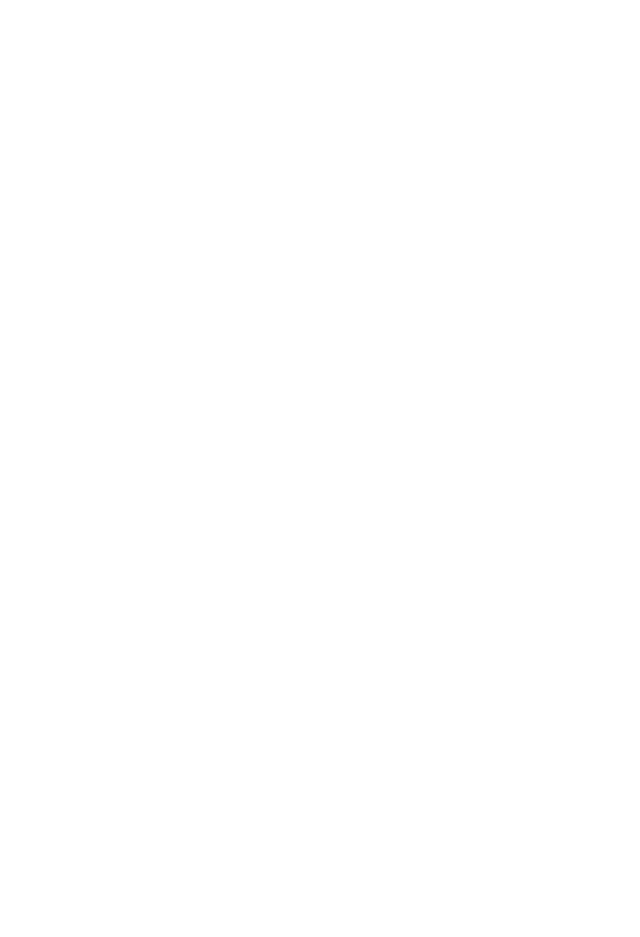
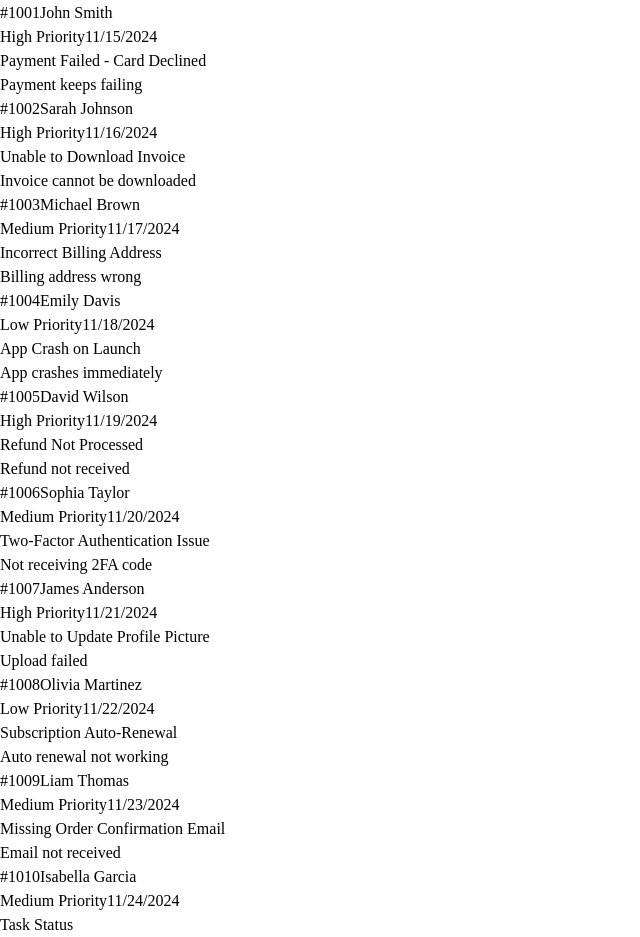
Before and after one commit to Ashraf682932/Ticket-System, a React (Vite) app: page / in a window 1280 px wide. Shown: the part 983-1920 px from the top of the page, without its empty margins (0-640 px from the left). Before the commit the page ends 888 px from the top, so only its background shows below. Built offline with nearby package versions, Linux system fonts and the light colour scheme.

Commit message:
load data and show

```diff
--- a/package.json
+++ b/package.json
@@ -11,7 +11,8 @@
   },
   "dependencies": {
     "react": "^19.2.0",
-    "react-dom": "^19.2.0"
+    "react-dom": "^19.2.0",
+    "react-toastify": "^11.0.5"
   },
   "devDependencies": {
     "@eslint/js": "^9.39.1",
--- /dev/null
+++ b/public/ticket.json
@@ -0,0 +1,92 @@
+[
+  {
+    "id": 1001,
+    "title": "Login Issues - Can't Access Account",
+    "description": "Customer cannot login to account",
+    "customer": "John Smith",
+    "priority": "High",
+    "status": "Open",
+    "createdAt": "11/15/2024"
+  },
+  {
+    "id": 1002,
+    "title": "Payment Failed - Card Declined",
+    "description": "Payment keeps failing",
+    "customer": "Sarah Johnson",
+    "priority": "High",
+    "status": "Open",
+    "createdAt": "11/16/2024"
+  },
+  {
+    "id": 1003,
+    "title": "Unable to Download Invoice",
+    "description": "Invoice cannot be downloaded",
+    "customer": "Michael Brown",
+    "priority": "Medium",
+    "status": "In Progress",
+    "createdAt": "11/17/2024"
+  },
+  {
+    "id": 1004,
+    "title": "Incorrect Billing Address",
+    "description": "Billing address wrong",
+    "customer": "Emily Davis",
+    "priority": "Low",
+    "status": "Open",
+    "createdAt": "11/18/2024"
+  },
+  {
+    "id": 1005,
+    "title": "App Crash on Launch",
+    "description": "App crashes immediately",
+    "customer": "David Wilson",
+    "priority": "High",
+    "status": "Open",
+    "createdAt": "11/19/2024"
+  },
+  {
+    "id": 1006,
+    "title": "Refund Not Processed",
+    "description": "Refund not received",
+    "customer": "Sophia Taylor",
+    "priority": "Medium",
+    "status": "In Progress",
+    "createdAt": "11/20/2024"
+  },
+  {
+    "id": 1007,
+    "title": "Two-Factor Authentication Issue",
+    "description": "Not receiving 2FA code",
+    "customer": "James Anderson",
+    "priority": "High",
+    "status": "Open",
+    "createdAt": "11/21/2024"
+  },
+  {
+    "id": 1008,
+    "title": "Unable to Update Profile Picture",
+    "description": "Upload failed",
+    "customer": "Olivia Martinez",
+    "priority": "Low",
+    "status": "Open",
+    "createdAt": "11/22/2024"
+  },
+  {
+    "id": 1009,
+    "title": "Subscription Auto-Renewal",
+    "description": "Auto renewal not working",
+    "customer": "Liam Thomas",
+    "priority": "Medium",
+    "status": "In Progress",
+    "createdAt": "11/23/2024"
+  },
+  {
+    "id": 1010,
+    "title": "Missing Order Confirmation Email",
+    "description": "Email not received",
+    "customer": "Isabella Garcia",
+    "priority": "Medium",
+    "status": "Open",
+    "createdAt": "11/24/2024"
+  }
+]
--- a/src/App.jsx
+++ b/src/App.jsx
@@ -1,14 +1,29 @@
-import React from 'react'
+
 import './App.css'
+import { useState } from 'react'
 import Navbar from './components/navbar'
 import Hero from './components/Hero'
+import TicketSection from './components/TicketSection'
+import { ToastContainer } from 'react-toastify'
+
+
 function App() {
 
+  const [inProgress , setInProgress] = useState (0)
+    const [resolved , setResolved] = useState (0)
 
   return (
     <>
     <Navbar/>
     <Hero/>
+          <h2>In Progress: {inProgress}</h2>
+
+          <h2>Resolved: {resolved}</h2>
+      <TicketSection
+        setInProgress={setInProgress}
+        setResolved={setResolved}
+      />
+            <ToastContainer />
     </>
   )
 }
--- /dev/null
+++ b/src/components/TaskStatus.jsx
@@ -0,0 +1,25 @@
+import React from 'react'
+
+const TaskStatus = ( {tasks , handleComplete,}) => {
+  return (
+    <div>
+
+      <h2 className="font-bold mb-4">Task Status</h2>
+
+    {tasks.map(task => (
+        <div key={task.id} className='bg-white p-3 rounded shadow'>
+            <p>{task.title}</p>
+
+            <button onClick={() => handleComplete(task.id) }
+               className='bg-green-500 text-white px-3 py-1 rounded mt-2'
+                >
+                Complete
+            </button>
+        </div>
+    ))}
+
+    </div>
+  ) ;
+} ;
+
+export default TaskStatus ;
--- /dev/null
+++ b/src/components/TicketCard.jsx
@@ -0,0 +1,25 @@
+import React from 'react'
+
+function TicketCard({ticket , handleAddTask}) {
+  return (
+    <div onClick={() => handleAddTask(ticket)}
+    className="bg-white p-4 rounded shadow cursor-pointer"
+    >
+         <h2 className="font-bold">{ticket.title}</h2>
+        <p className="text-sm">{ticket.description}</p>
+
+        <div className="flex justify-between mt-3 text-sm">
+        <span>#{ticket.id}</span>
+        <span>{ticket.customer}</span>
+         </div>
+
+        <div className="flex justify-between mt-2 text-sm">
+        <span>{ticket.priority} Priority</span>
+        <span>{ticket.createdAt}</span>
+      </div>
+
+    </div>
+  )
+}
+
+export default TicketCard ;
--- /dev/null
+++ b/src/components/TicketSection.jsx
@@ -0,0 +1,62 @@
+import React from 'react'
+import TicketCard from './TicketCard'
+import TaskStatus from './TaskStatus'
+import { useEffect ,useState } from 'react'
+import { ToastContainer, toast } from 'react-toastify'
+
+const TicketSection = ({ setInProgress , setResolved}) => {
+
+    const [tickets ,setTickets] = useState([]) ;
+
+     const [tasks,setTasks] = useState([]) ;
+
+     useEffect (() => {
+        fetch("/ticket.json")
+        .then ( res => res.json())
+        .then ( data =>setTickets(data));
+
+     },[]) ;
+
+     const handleAddTask = (ticket) => {
+
+        toast.success ("Ticket Added")
+        setTasks([...tasks , ticket]);
+        setInProgress(prev => prev + 1);
+
+     };
+     const handleComplete = (id) =>
+     {
+        toast.info("Task completed");
+
+        const remaining = tasks.filter(task => task.id !== id);
+
+        setTasks(remaining);
+
+        setResolved(prev => prev + 1);
+
+     };
+
+  return (
+
+    <div className='grid grid-cols-3 gap-6 mt-10'>
+
+      <div className='col-span-2 grid grid-cols-2 gap-4'>
+
+            {tickets.map(ticket => (
+          <TicketCard
+            key={ticket.id}
+            ticket={ticket}
+            handleAddTask={handleAddTask}
+          />
+        ))}
+        </div>
+        <TaskStatus
+        tasks={tasks}
+        handleComplete={handleComplete}
+        />
+
+    </div>
+  )
+}
+
+export default TicketSection ;
```
Also changed, not shown: 1 other file (tests, documents, lock files or other folders).
